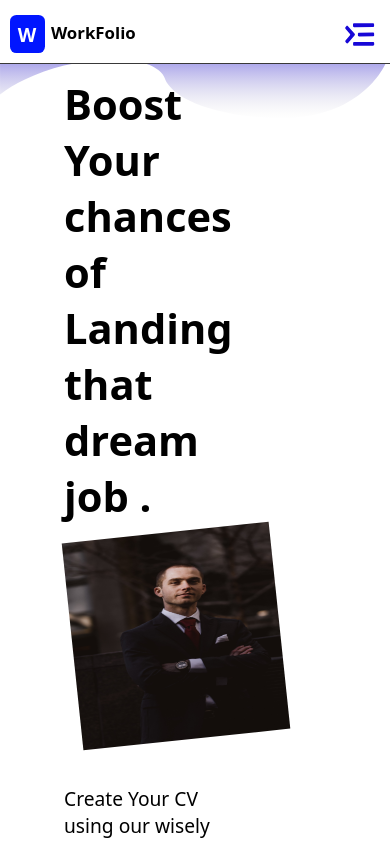
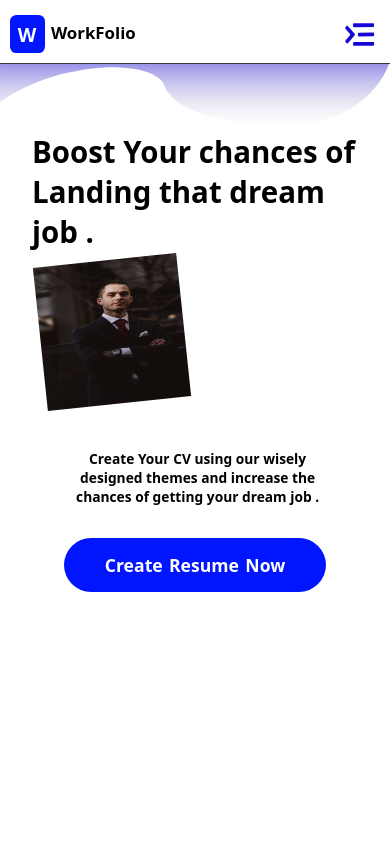
Before and after one commit to soumen974/WorkFolio, a React (Create React App) app: page / in a window 390 px wide. Shown: the top 843 px of the page. Built offline with nearby package versions, Linux system fonts and the light colour scheme.

Commit message:
adding responsiveness to the button and image

```diff
--- a/src/Components/Section01.css
+++ b/src/Components/Section01.css
@@ -79,5 +79,63 @@
 
    /* -----------------------actual-- */
    @media (max-width:820px){
+    .UpperVectorHead svg{
+        margin-top: -.1991rem;
+        width:100%;
+    }
+
+    .landing_page_content{
+        /* background-color: black; */
+        margin-top: 0.02rem;
+        display: flex;
+        flex-wrap: wrap;
+        width: 100%;
+        padding: 0rem 2rem ;
+        /* justify-content: space-evenly; */
+        /* gap: 0.1rem; */
+    }
+
+   .left_landing_content h2{
+       font-size: 1.84rem;
+       width: 100%;
+   }
+
+   .right_landing_content  img{
+    height: 10rem;
+    width: 10rem;
+    transform: rotate(-5.99deg);
+    border: 0.55rem solid white;
+}
+
+.Down_things{
+    /* padding: 0rem 0.8rem ; */
+
+}
+  .landing_ad-talk{
+    font-size: 0.86rem;
+    font-weight: 600;
+    width: 102%;
+    text-align: center;
+  padding: 2rem 0rem ;
+
+
+  }
+
+  .Down_things button{
+    padding: 0.9rem 1rem ;
+    background-color: #0116ff;
+    border-radius: 6rem;
+    border: 1px solid transparent;
+    color: white;
+    font-size: 1.1rem;
+    font-weight:600;
+    word-spacing: 0.11rem;
+    text-align: center;
+    width: 100%;
+
+}
+
+
+
 
    }
--- a/src/Components/navBar.css
+++ b/src/Components/navBar.css
@@ -120,8 +120,8 @@
     height: 44vw;
     /* flex-shrink: 0;  */
     margin-left: 10rem;
-    z-index: 1;
-    position: absolute;
+    z-index: 2;
+    position: fixed;
 
   }
 
@@ -270,8 +270,8 @@
       padding: 0.4rem 0.6rem ;
       border-bottom: 1px  solid rgba(0, 0, 0, 0.776);
       background-color: #fff;
-      position:sticky;
-      top: 0;
+      /* position:sticky;
+      top: 10; */
     }
 
     .sec-1{
```
